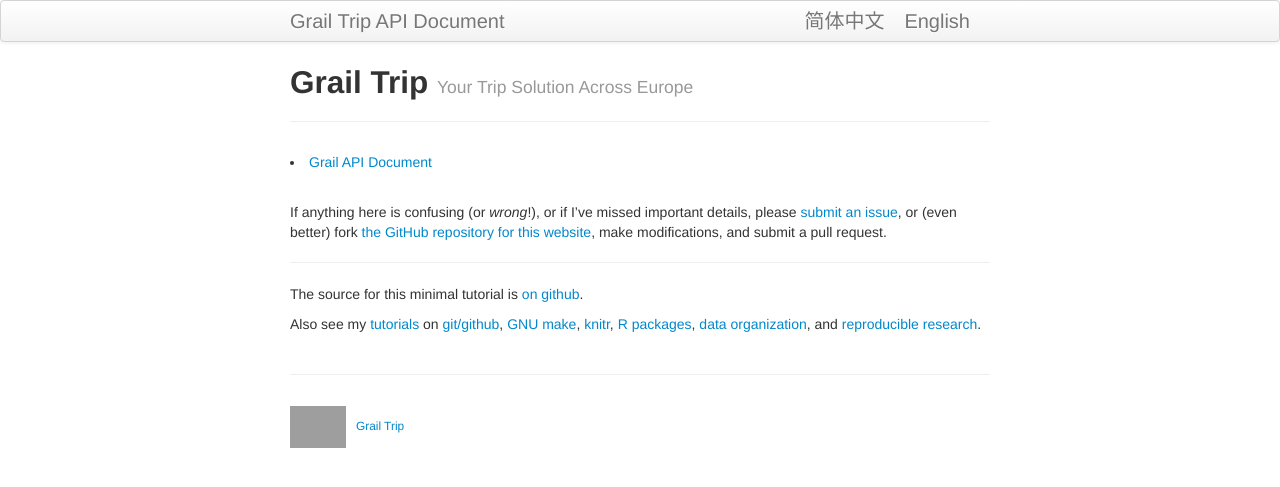
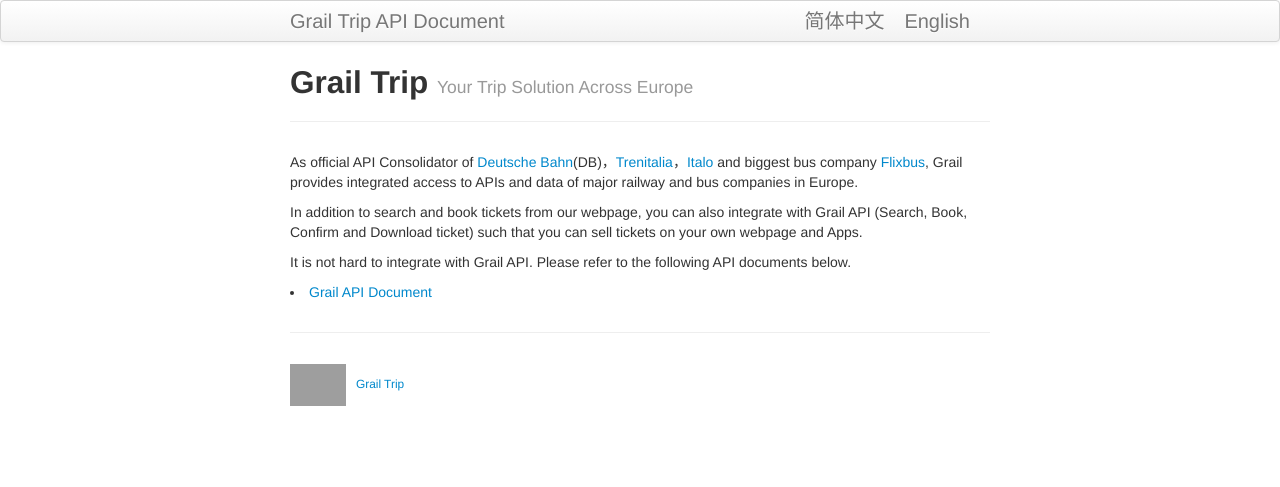
Before and after one commit to kyoangel/grailtrip, a Jekyll site: the page built from en/index.md, in a window 1280 px wide. Shown: the top 487 px of the page. Built offline with Jekyll 4.4.1, drawn with Linux system fonts in a browser that asks for light colours; grey boxes are pictures that could not be loaded.

Commit message:
updated homepage of English version

```diff
--- a/en/index.md
+++ b/en/index.md
@@ -6,6 +6,13 @@ description: To help you book europe trip tickets include DBahn, Italo, Trenital
 locale: en
 ---
 
+As official API Consolidator of [Deutsche Bahn](https://www.bahn.com/i/view/index.shtml)(DB)，[Trenitalia](trenitalia.com)，[Italo](italotreno.it/en) and biggest bus company [Flixbus](flixbus.com), Grail provides integrated access to APIs and data of major railway and bus companies in Europe.
+
+In addition to search and book tickets from our webpage, you can also integrate with Grail API (Search, Book, Confirm and Download ticket) such that you can sell tickets on your own webpage and Apps.
+
+It is not hard to integrate with Grail API. Please refer to the following API documents below.
+
+
 {% assign locale = page.locale%}
 {% assign pages = site.pages | where:"lang", page.locale%}
 {% for page in pages %}
@@ -13,23 +20,3 @@ locale: en
       <a class="post-link" href="{{ page.url | prepend: site.baseurl }}">{{ page.title }}</a>
   </li>
 {% endfor %}
-
-<br>
-
-If anything here is confusing (or _wrong_!), or if I've missed
-important details, please
-[submit an issue](https://github.com/kbroman/simple_site/issues), or (even
-better) fork [the GitHub repository for this website](https://github.com/kbroman/simple_site),
-make modifications, and submit a pull request.
-
----
-
-The source for this minimal tutorial is [on github](https://github.com/kbroman/simple_site).
-
-Also see my [tutorials](http://kbroman.org/pages/tutorials) on
-[git/github](http://kbroman.org/github_tutorial),
-[GNU make](http://kbroman.org/minimal_make),
-[knitr](http://kbroman.org/knitr_knutshell),
-[R packages](http://kbroman.org/pkg_primer),
-[data organization](http://kbroman.org/dataorg),
-and [reproducible research](http://kbroman.org/steps2rr).
```
